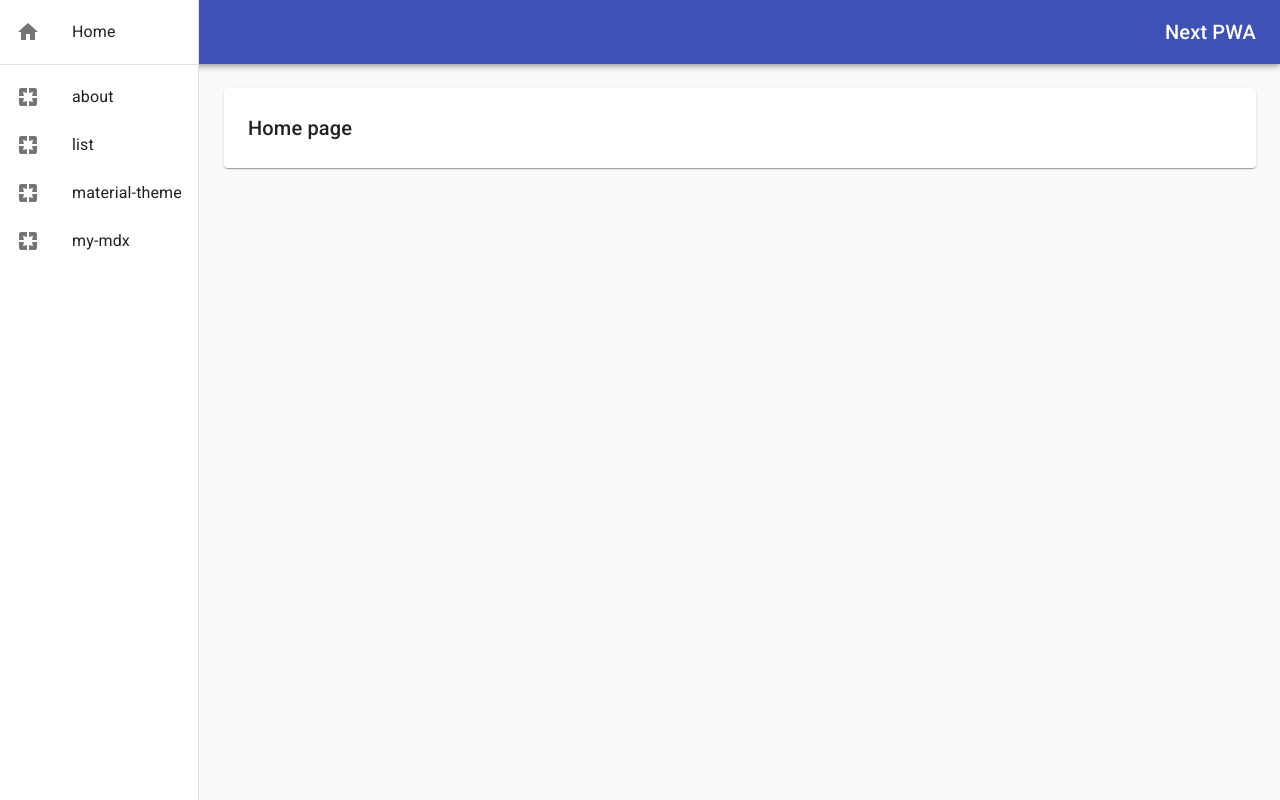
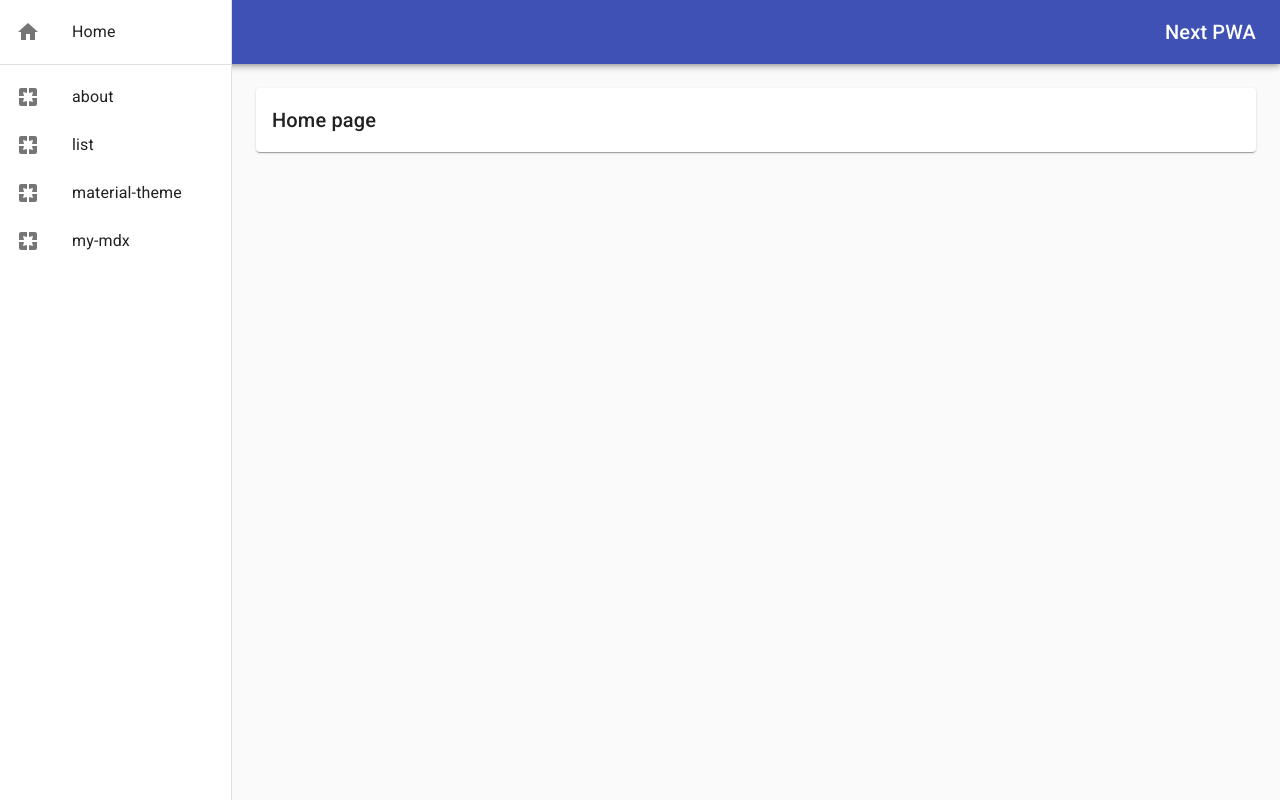
Before and after one commit to vanderleisilva/next-pwa, a Next.js app: page / in a window 1280 px wide. Built offline with nearby package versions, Linux system fonts and the light colour scheme.

Commit message:
improve responsiveness

```diff
--- a/components/container/index.tsx
+++ b/components/container/index.tsx
@@ -1,4 +1,4 @@
-import { FunctionComponent } from "react";
+import { FunctionComponent, useState } from "react";
 import {
   Container,
   AppBar,
@@ -14,30 +14,27 @@ import {
   Paper,
   makeStyles,
   Theme,
-  createStyles
+  Hidden,
+  createStyles,
+  IconButton
 } from "@material-ui/core";
 
 import Link from "next/link";
-import IsOnline from '../isOnline';
+import IsOnline from "../isOnline";
 
 import PagesIcon from "@material-ui/icons/Pages";
 import HomeIcon from "@material-ui/icons/Home";
+import MenuIcon from "@material-ui/icons/Menu";
 
 const pages = ["about", "list", "material-theme", "my-mdx"];
+const drawerWidth = 8 * 29;
 
 const Index: FunctionComponent = ({ children }) => {
   const classes = useStyles();
-  return (
-    <Container>
-      <Paper className={classes.paper}>
-        <CssBaseline />
-        <AppBar position="fixed">
-          <Toolbar className={classes.toolbar}>
-            <Typography variant="h6" children="Next PWA" />
-          </Toolbar>
-        </AppBar>
+  const [mobileOpen, setMobileOpen] = useState(false);
 
-        <Drawer variant="permanent">
+  const content = (
+    <>
       <List>
         <Link href="/">
           <ListItem button component="a">
@@ -57,24 +54,80 @@ const Index: FunctionComponent = ({ children }) => {
           </Link>
         ))}
       </List>
-        </Drawer>
+    </>
+  );
 
+  return (
+    <div className={classes.container}>
+      <CssBaseline />
+      <AppBar position="fixed">
+        <Toolbar className={classes.toolbar}>
+          <IconButton
+            className={classes.icon}
+            onClick={() => setMobileOpen(!mobileOpen)}
+            children={<MenuIcon />}
+          />
+          <Typography variant="h6" children="Next PWA" />
+        </Toolbar>
+      </AppBar>
+
+      <nav className={classes.nav}>
+        <Hidden smUp>
+          <Drawer
+            variant="temporary"
+            anchor="left"
+            open={mobileOpen}
+            onClose={() => setMobileOpen(!mobileOpen)}
+            children={content}
+            classes={{paper: classes.drawer}}
+            ModalProps={{
+              keepMounted: true
+            }}
+          />
+        </Hidden>
+
+        <Hidden xsDown>
+          <Drawer
+            open
+            variant="permanent"
+            classes={{paper: classes.drawer}}
+            children={content}
+          />
+        </Hidden>
+      </nav>
+
+      <Paper className={classes.paper}>
         {children}
         <IsOnline />
       </Paper>
-    </Container>
+    </div>
   );
 };
 
 const useStyles = makeStyles((theme: Theme) =>
   createStyles({
-    paper: {
-      marginLeft: theme.spacing(25),
-      marginTop: theme.spacing(11),
-      padding: theme.spacing(3)
+    container: {
+      display: "flex",
+      marginTop: theme.spacing(8)
     },
     toolbar: {
-      justifyContent: 'flex-end'
+      justifyContent: "space-between"
+    },
+    drawer: {
+      width: drawerWidth
+    },
+    paper: {
+      flexGrow: 1,
+      padding: theme.spacing(2),
+      margin: theme.spacing(3)
+    },
+    nav: {
+      [theme.breakpoints.up("sm")]: {
+        width: drawerWidth
+      }
+    },
+    icon: {
+      color: theme.palette.common.white
     }
   })
 );
```
Also changed, not shown: 1 other file (tests, documents, lock files or other folders). Lines whose indentation alone changed are shown as unchanged.
